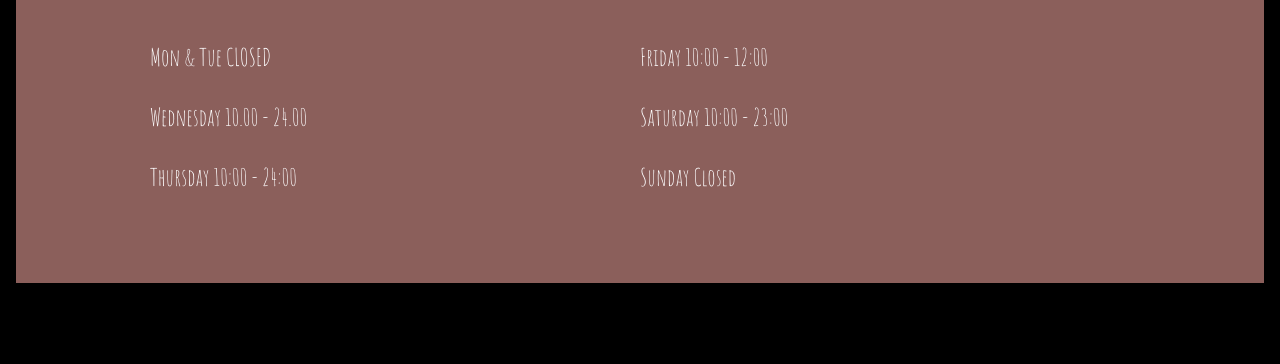
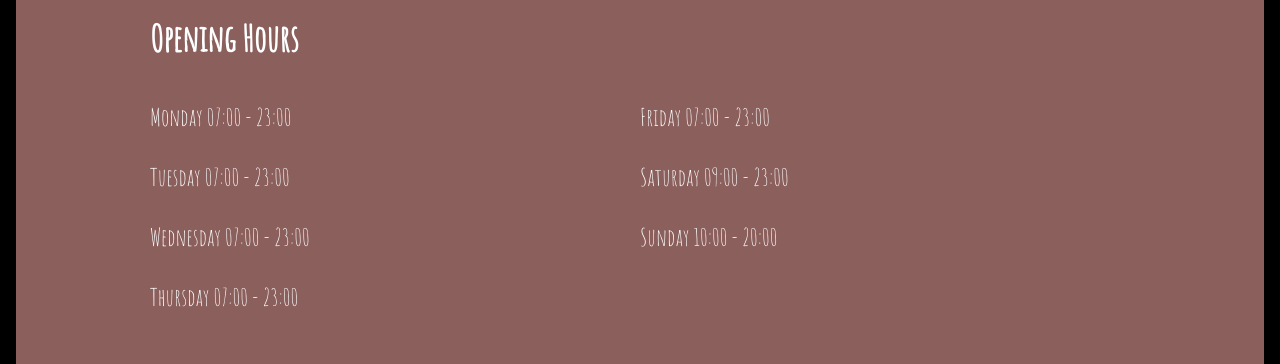
Before and after one commit to AlexKent89/DV8Project, a Flask app: template application/templates/home.html in a window 1280 px wide. Shown: the part 3113-3477 px from the top of the page. Run offline with Flask 3, Linux system fonts and the light colour scheme; the template is opened without the code that fills it, so the values that code supplies are empty; some libraries are stand-ins or nearby versions.

Commit message:
proudly delivered

```diff
--- a/application/templates/home.html
+++ b/application/templates/home.html
@@ -108,22 +108,24 @@ body,h1,h2,h3,h4,h5,h6 {font-family: "Amatic SC", sans-serif}
 <div class="w3-container w3-padding-64 w3-red w3-grayscale w3-xlarge" id="about">
   <div class="w3-content">
     <h1 class="w3-center w3-jumbo" style="margin-bottom:64px">About us</h1>
-    <p>This is a purely fictional coffee website! </p>
+    <p>This is a purely fictional coffee website for our wholesale and shop! </p>
+    <p>Proudly delivered to you by Alex, Dan, Daren, Ryan and Vanessa  </p>
     <p><strong>New Logo!</strong><img src="C:/Users/danne/Downloads/dv8-coffee-high-resolution-logo-color-on-transparent-background.png" style="width:150px" class="w3-circle w3-right" alt="DV8"></p>
-    <p>We are proud of our exteriors.</p>
+    <p>We are proud of our quality coffee.</p>
     <img src="https://www.downtowngreensburgpa.us/wp-content/uploads/2022/04/278500086_453479059907338_7369646132515973973_n-800x400.jpg" style="width:100%" class="w3-margin-top w3-margin-bottom" alt="Restaurant">
     <h1><b>Opening Hours</b></h1>
 
     <div class="w3-row">
       <div class="w3-col s6">
-        <p>Mon & Tue CLOSED</p>
-        <p>Wednesday 10.00 - 24.00</p>
-        <p>Thursday 10:00 - 24:00</p>
+        <p>Monday 07:00 - 23:00</p>
+        <p>Tuesday 07:00 - 23:00 </p>
+        <p>Wednesday 07:00 - 23:00</p>
+        <p>Thursday 07:00 - 23:00</p>
       </div>
       <div class="w3-col s6">
-        <p>Friday 10:00 - 12:00</p>
-        <p>Saturday 10:00 - 23:00</p>
-        <p>Sunday Closed</p>
+        <p>Friday 07:00 - 23:00</p>
+        <p>Saturday 09:00 - 23:00</p>
+        <p>Sunday 10:00 - 20:00</p>
       </div>
     </div>
 
```
Also changed, not shown: application/templates/home template.py (added).
